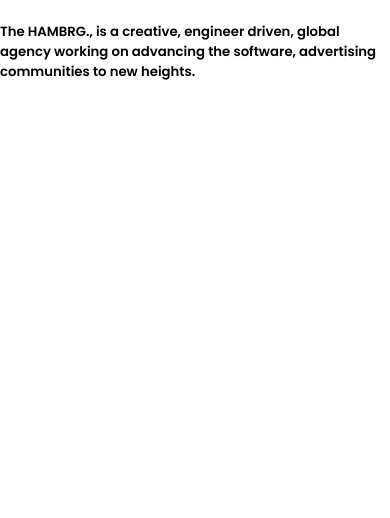
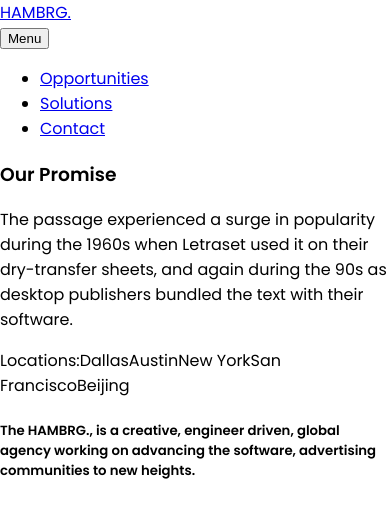
Before and after one commit to josee-fernandes/gsap-menu, a React (Vite) app: page / in a window 390 px wide. Shown: the top 518 px of the page. Built offline with nearby package versions, Linux system fonts and the light colour scheme.

Commit message:
Add hamburger and header (no styling)

```diff
--- a/src/components/Hamburger.tsx
+++ b/src/components/Hamburger.tsx
@@ -1,7 +1,48 @@
 import React from 'react'
+import { Link } from 'react-router-dom'
 
 export const Hamburger: React.FC = () => {
    return (
-      <div className="">menu</div>
+      <div className="hamburger-menu">
+         <div className="menu-secondary-background-color">
+
+         </div>
+         <div className="menu-layer">
+            <div className="menu-city-background">
+
+            </div>
+            <div className="container">
+               <div className="wrapper">
+                  <div className="menu-links">
+                     <nav>
+                        <ul>
+                           <li>
+                              <Link to="/opportunities">Opportunities</Link>
+                           </li>
+                           <li>
+                              <Link to="/solutions">Solutions</Link>
+                           </li>
+                           <li>
+                              <Link to="/contact">Contact</Link>
+                           </li>
+                        </ul>
+                     </nav>
+                     <div className="info">
+                        <h3>Our Promise</h3>
+                        <p>The passage experienced a surge in popularity during the 1960s when Letraset used it on their dry-transfer sheets, and again during the 90s as desktop publishers bundled the text with their software.</p>
+                     </div>
+                     <div className="locations">
+                        Locations:
+                        <span>Dallas</span>
+                        <span>Austin</span>
+                        <span>New York</span>
+                        <span>San Francisco</span>
+                        <span>Beijing</span>
+                     </div>
+                  </div>
+               </div>
+            </div>
+         </div>
+      </div>
    )
 }
--- a/src/components/Header.tsx
+++ b/src/components/Header.tsx
@@ -1,7 +1,24 @@
 import React from 'react'
+import { Link } from 'react-router-dom'
+
+import { Hamburger } from './Hamburger'
 
 export const Header: React.FC = () => {
    return (
-      <header></header>
+      <header>
+         <div className="container">
+            <div className="wrapper">
+               <div className="inner-header">
+                  <div className="logo">
+                     <Link to="/">HAMBRG.</Link>
+                  </div>
+                  <div className="menu">
+                     <button>Menu</button>
+                  </div>
+               </div>
+            </div>
+         </div>
+         <Hamburger />
+      </header>
    )
 }
```
